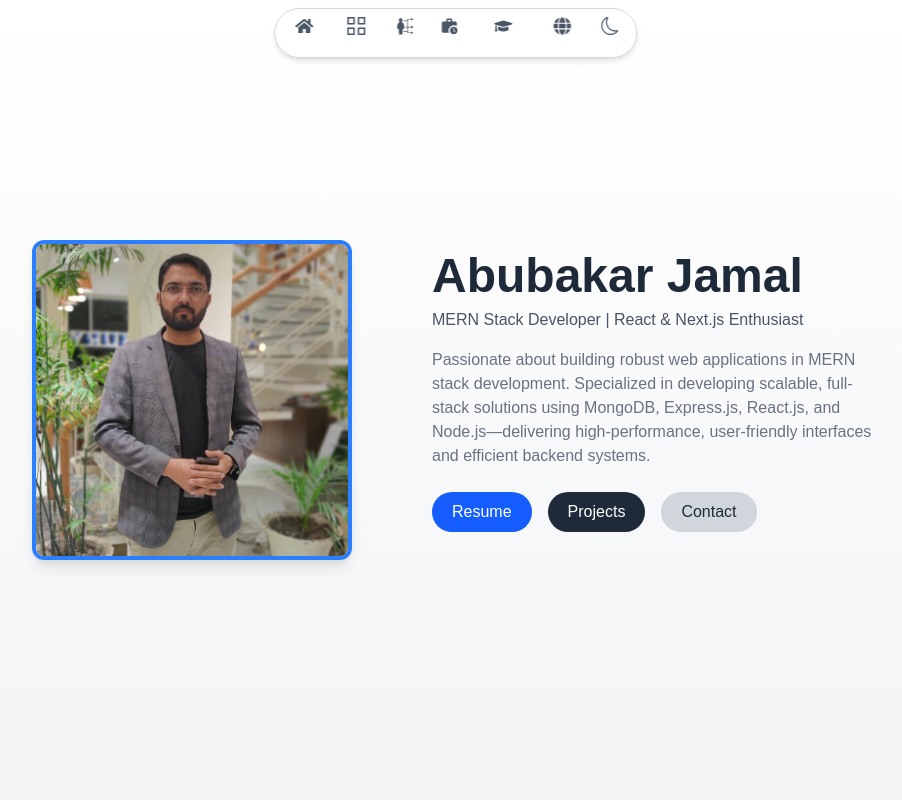
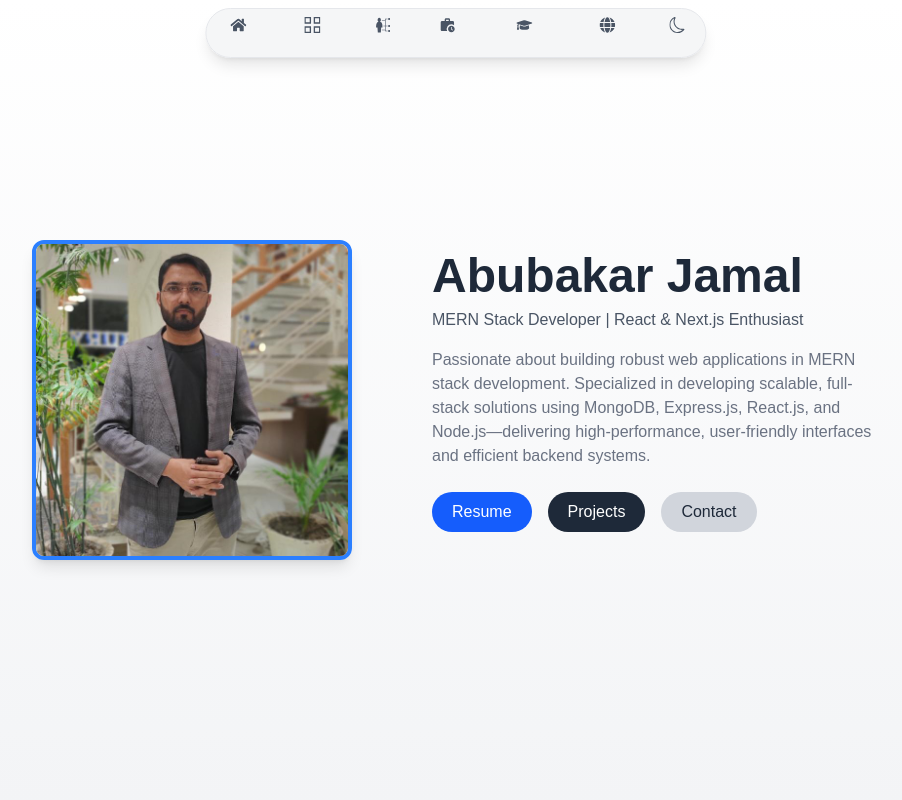
Before and after one commit to AbubakarJ545/portfolio, a Next.js app: page / in a window 1280 px wide. Shown: the top 800 px of the page, without its empty margins (184-1086 px from the left). Built offline with nearby package versions, Linux system fonts and the light colour scheme.

Commit message:
Fix: Updated navbar

```diff
--- a/src/app/component/Navbar.jsx
+++ b/src/app/component/Navbar.jsx
@@ -1,69 +1,3 @@
-// "use client";
-// import React, { useEffect, useState } from "react";
-// import { BsSun, BsMoon } from "react-icons/bs";
-// import { FaHome } from "react-icons/fa";
-
-// import { GrProjects } from "react-icons/gr";
-// import { GiSkills } from "react-icons/gi";
-// import { MdWorkHistory } from "react-icons/md";
-// import { FaGraduationCap } from "react-icons/fa";
-// import { FaGlobe } from "react-icons/fa";
-
-// export default function Navbar() {
-//   const [darkMode, setDarkMode] = useState(false);
-
-//   useEffect(() => {
-//     const root = window.document.documentElement;
-//     if (darkMode) {
-//       root.classList.add("dark");
-//     } else {
-//       root.classList.remove("dark");
-//     }
-//   }, [darkMode]);
-
-//   const navItems = [
-//     { name: "Home", icon: <FaHome />, link: "#hero" },
-//     { name: "Projects", icon: <GrProjects />, link: "#project" },
-//     { name: "Skills", icon: <GiSkills />, link: "#skills" },
-//     { name: "Work", icon: <MdWorkHistory />, link: "#exp" },
-//     { name: "Education", icon: <FaGraduationCap />, link: "#education" },
-//     { name: "Contact", icon: <FaGlobe />, link: "#contact" },
-//   ];
-
-//   return (
-//     <div className="fixed top-1 left-1/2 transform -translate-x-1/2 z-50">
-//       <nav className="bg-gray-100/80 px-6 py-2 rounded-full shadow-lg border border-gray-200">
-//         <div className="flex gap-9 items-center justify-center">
-//           {navItems.map((item, index) => (
-//             <a
-//               key={index}
-//               href={item.link}
-//               className="group flex flex-col items-center text-gray-600 hover:text-black transition-all duration-300"
-//             >
-//               <div className="text-xl">{item.icon}</div>
-//               <span className="text-xs opacity-0 group-hover:opacity-100 transition-opacity duration-300">
-//                 {item.name}
-//               </span>
-//             </a>
-//           ))}
-
-//           {/* Toggle Button with "Light" or "Dark" on hover */}
-//           <button
-//             onClick={() => setDarkMode(!darkMode)}
-//             className="group flex flex-col items-center text-gray-600 hover:text-black transition-all duration-300"
-//             title="Toggle Theme"
-//           >
-//             <div className="text-xl">{darkMode ? <BsSun /> : <BsMoon />}</div>
-//             <span className="text-xs opacity-0 group-hover:opacity-100 transition-opacity duration-300">
-//               {darkMode ? "Light" : "Dark"}
-//             </span>
-//           </button>
-//         </div>
-//       </nav>
-//     </div>
-//   );
-// }
-
 "use client";
 import React, { useEffect, useState } from "react";
 import { BsSun, BsMoon } from "react-icons/bs";
@@ -90,30 +24,31 @@ export default function Navbar() {
   ];
 
   return (
-    <div className="fixed top-2 left-1/2 transform -translate-x-1/2 md:top-2 md:left-1/2 z-50 w-full md:w-auto px-2">
-      <nav className="bg-white/80 dark:bg-gray-900/80 backdrop-blur-md px-4 py-2 rounded-full shadow-md border border-gray-300 dark:border-gray-700 overflow-x-auto scrollbar-hide">
-        <div className="flex flex-wrap md:flex-nowrap gap-5 items-center justify-center md:justify-between">
+    <div className="fixed top-2 left-1/2 transform -translate-x-1/2 z-50">
+      <nav className="bg-gray-100/80 dark:bg-gray-800/80 px-4 py-2 rounded-full shadow-lg border border-gray-200 dark:border-gray-700">
+        <div className="flex flex-nowrap items-center justify-center gap-4 sm:gap-6 md:gap-9">
           {navItems.map((item, index) => (
             <a
               key={index}
               href={item.link}
-              className="group flex flex-col items-center text-sm text-gray-600 dark:text-gray-300 hover:text-black dark:hover:text-white transition-all duration-300"
+              className="group flex flex-col items-center text-gray-600 dark:text-gray-300 hover:text-black dark:hover:text-white transition-all duration-300"
             >
-              <div className="text-lg">{item.icon}</div>
-              <span className="text-[10px] opacity-0 group-hover:opacity-100 transition-opacity duration-300">
+              <div className="text-sm sm:text-base">{item.icon}</div>
+              <span className="text-[10px] sm:text-xs opacity-0 group-hover:opacity-100 transition-opacity duration-300">
                 {item.name}
               </span>
             </a>
           ))}
 
-          {/* Dark/Light Toggle */}
           <button
             onClick={() => setDarkMode(!darkMode)}
-            className="group flex flex-col items-center text-sm text-gray-600 dark:text-gray-300 hover:text-black dark:hover:text-white transition-all duration-300"
+            className="group flex flex-col items-center text-gray-600 dark:text-gray-300 hover:text-black dark:hover:text-white transition-all duration-300"
             title="Toggle Theme"
           >
-            <div className="text-lg">{darkMode ? <BsSun /> : <BsMoon />}</div>
-            <span className="text-[10px] opacity-0 group-hover:opacity-100 transition-opacity duration-300">
+            <div className="text-sm sm:text-base">
+              {darkMode ? <BsSun /> : <BsMoon />}
+            </div>
+            <span className="text-[10px] sm:text-xs opacity-0 group-hover:opacity-100 transition-opacity duration-300">
               {darkMode ? "Light" : "Dark"}
             </span>
           </button>
```
